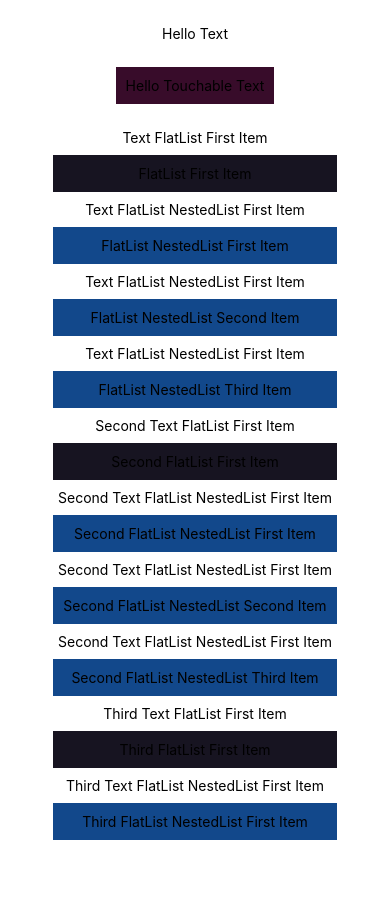
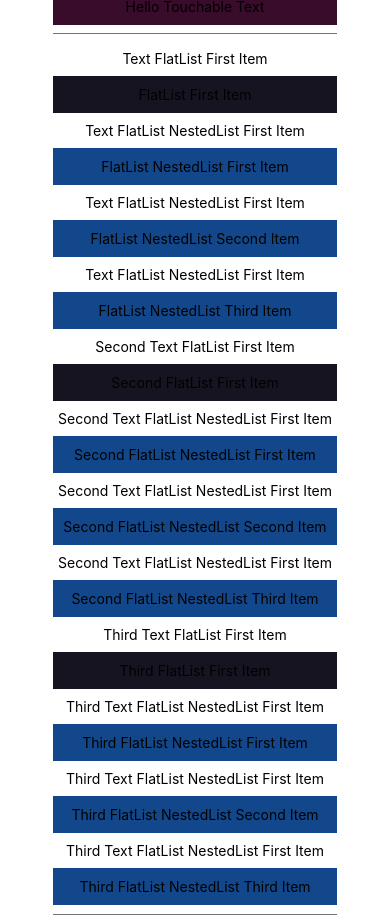
Before and after one commit to filmverse/RN_Test, a React Native app in the folder TestPro4/: screen / in a window 390 px wide. Before the commit the page ends 844 px from the top, so only its background shows below. Built offline with nearby package versions, Linux system fonts and the light colour scheme; what react-test-renderer would draw is missing.

Commit message:
finishing up

```diff
--- a/TestPro4/App.js
+++ b/TestPro4/App.js
@@ -1,5 +1,5 @@
 import React from "react";
-import { View, SafeAreaView, TouchableOpacity, Text, FlatList, StyleSheet, Alert, StatusBar, ScrollView } from "react-native";
+import { View, SafeAreaView, TouchableOpacity, Text, FlatList, StyleSheet, Alert } from "react-native";
 import TestRenderer from 'react-test-renderer';
 
 const DATA = [
@@ -101,7 +101,7 @@ const App = () => {
     };
     return (
         <SafeAreaView style={styles.container}>
-            <ScrollView contentContainerStyle={styles.scrollContent}>
+            <View>
                 <Separator />
                 <Text style={styles.title}>Hello Text</Text>
                 <Separator />
@@ -111,12 +111,11 @@ const App = () => {
                 <Separator />
                 <FlatList
                     data={DATA}
-                    scrollEnabled={true}
                     renderItem={renderItem}
                     keyExtractor={item => item.id}
                 />
                 <Separator />
-            </ScrollView>
+            </View>
         </SafeAreaView>
     )
 };
@@ -124,8 +123,6 @@ const App = () => {
 const styles = StyleSheet.create({
   container: {
     flex: 1,
-  },
-  scrollContent: {
     justifyContent: 'center',
     alignItems: 'center',
   },
```
